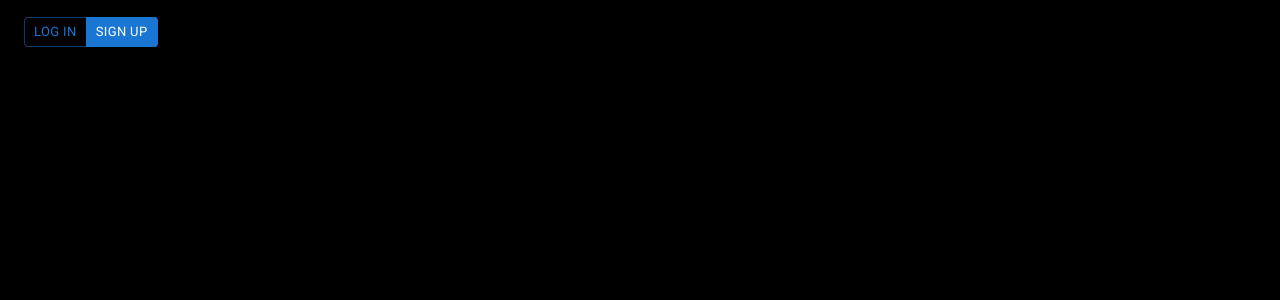
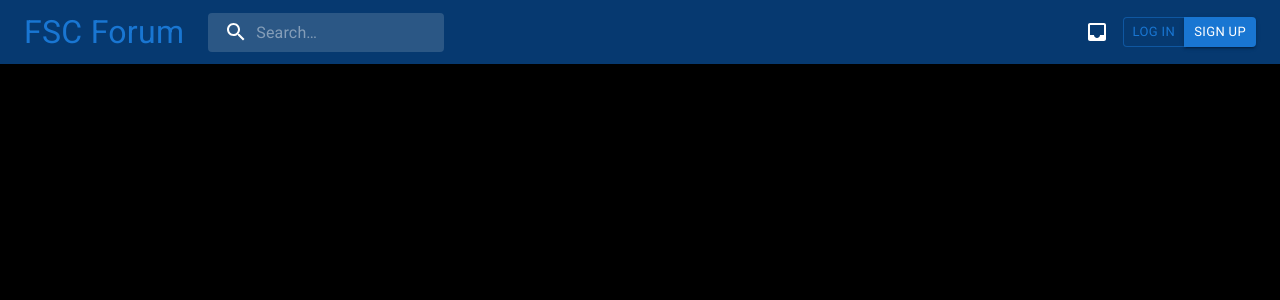
Before and after one commit to mnjibe/forum-frontend, a React (Create React App) app: page / in a window 1280 px wide. Shown: the top 300 px of the page. Built offline with nearby package versions, Linux system fonts and the light colour scheme.

Commit message:
NewAppBar +SearchBar, InboxIcon

```diff
--- a/package.json
+++ b/package.json
@@ -5,6 +5,8 @@
   "dependencies": {
     "@emotion/react": "^11.10.4",
     "@emotion/styled": "^11.10.4",
+    "@material/textfield": "^14.0.0",
+    "@mui/icons-material": "^5.10.6",
     "@mui/material": "^5.10.6",
     "@testing-library/jest-dom": "^5.16.5",
     "@testing-library/react": "^13.4.0",
--- a/src/App.css
+++ b/src/App.css
@@ -1,5 +1,5 @@
 App-header {
-    background-color: black;
+    background-color:black;
     min-height: 100vh;
     display: flex;
     flex-direction: column;
@@ -12,3 +12,11 @@ App-header {
  App-button {
     margin: '0 1rem';
  }
+
+ Search-bar {
+   accent-color: 'white';
+ }
+
+ .textfield__label {
+   color: aliceblue !important;
+ }
--- a/src/App.js
+++ b/src/App.js
@@ -8,30 +8,28 @@ import 'fontsource-roboto';
 import  Typography  from '@mui/material/Typography';
 import { makeStyles, ThemeProvider, createMUITheme} from '@mui/material/styles';
 import {blue} from '@mui/material/colors';
+import {white} from '@mui/material/colors';
+import  TextField  from '@mui/material/TextField';
+import  InputBase  from '@mui/material/InputBase';
+import  Input  from '@mui/material/Input';
+import  SearchIcon from '@mui/icons-material/Search';
 
-
+const SearchBar = (placeholder, onChange) => {
+  return (
+    <div>
+      <SearchIcon />
+      <Input
+          placeholder={placeholder}
+          onChange={onChange}
+          />
+    </div>
+  )
+}
 
 function App() {
   return (
     <div>
-      <h2> Forum </h2>
-      <AppBar color = 'transparent'>
-        <Toolbar>
-        <ButtonGroup className = 'App-button'>
-            <Button
-            variant = 'outlined'
-            size = 'small'>
-            Log In
-            </Button>
-            <Button
-            variant = 'contained'
-            size = 'small'
-            color = 'primary'>
-              Sign Up
-            </Button>
-      </ButtonGroup>
-        </Toolbar>
-      </AppBar>
+      <Header />
     </div>
   )
 }
--- a/src/components/Header.css
+++ b/src/components/Header.css
@@ -53,4 +53,9 @@
       font-size: 1.25rem;
       padding: 0.5rem 1.5rem;
     }
+
+    .searchbar {
+      width: 900px;
+      height: 500px;
+    }
   }
--- a/src/components/Header.js
+++ b/src/components/Header.js
@@ -1,8 +1,97 @@
 import './Header.css';
+import React from 'react';
+import { Tab, Tabs, Toolbar, AppBar, Typography, Button, ButtonGroup } from '@mui/material';
+import  TextField  from '@mui/material/TextField';
+import  SearchIcon from '@mui/icons-material/Search';
+import InboxIcon from '@mui/icons-material/Inbox';
+import 'fontsource-roboto';
+import { styled, alpha } from '@mui/material/styles';
+import InputBase from '@mui/material/InputBase';
+
+const Search = styled('div')(({ theme }) => ({
+    position: 'relative',
+    borderRadius: theme.shape.borderRadius,
+    backgroundColor: alpha(theme.palette.common.white, 0.15),
+    '&:hover': {
+      backgroundColor: alpha(theme.palette.common.white, 0.25),
+    },
+    marginRight: theme.spacing(2),
+    marginLeft: 0,
+    width: '100%',
+    [theme.breakpoints.up('sm')]: {
+      marginLeft: theme.spacing(3),
+      width: 'auto',
+    },
+  }));
+
+  const SearchIconWrapper = styled('div')(({ theme }) => ({
+    padding: theme.spacing(0, 2),
+    height: '100%',
+    position: 'absolute',
+    pointerEvents: 'none',
+    display: 'flex',
+    alignItems: 'center',
+    justifyContent: 'center',
+  }));
+
+  const StyledInputBase = styled(InputBase)(({ theme }) => ({
+    color: 'inherit',
+    '& .MuiInputBase-input': {
+      padding: theme.spacing(1, 1, 1, 0),
+      // vertical padding + font size from searchIcon
+      paddingLeft: `calc(1em + ${theme.spacing(4)})`,
+      transition: theme.transitions.create('width'),
+      width: '100%',
+      [theme.breakpoints.up('md')]: {
+        width: '20ch',
+      },
+    },
+  }));
+
+
 
 function Header() {
     return (
-        <div></div>
+        <div>
+            <React.Fragment>
+                <AppBar sx={{background: '#063970'}}>
+                <Toolbar>
+
+                    <Typography sx= {{fontSize: '2rem' }} color = 'primary'> FSC Forum</Typography>
+                   <div>
+                   <Search>
+            <SearchIconWrapper>
+              <SearchIcon />
+            </SearchIconWrapper>
+            <StyledInputBase
+              placeholder="Search…"
+              inputProps={{ 'aria-label': 'search' }}
+            />
+          </Search>
+
+
+                </div>
+                <InboxIcon sx={{marginLeft: '625px'}} />
+                    <ButtonGroup sx={{marginLeft: 'auto'}}>
+                        <Button
+                        variant = 'outlined'
+                        size = 'small'
+                        color = 'primary'
+                        >
+                        Log In
+                        </Button>
+                        <Button
+                        variant = 'contained'
+                        size = 'small'
+                        color = 'primary'
+                        >
+                        Sign Up
+                        </Button>
+                </ButtonGroup>
+                </Toolbar>
+                </AppBar>
+            </React.Fragment>
+        </div>
     )
 }
 
```
Also changed, not shown: 1 other file (tests, documents, lock files or other folders).
